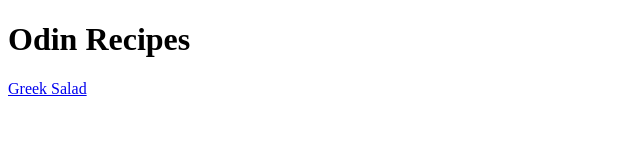
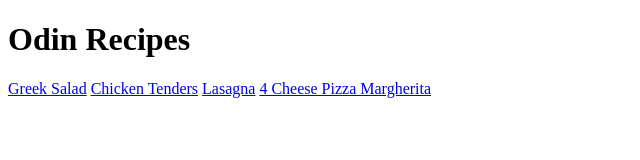
Before and after one commit to albertoandreas/odin-recipes, a plain HTML site: page index.html in a window 1280 px wide. Shown: the whole page, without its empty margins (0-640 px from the left). Drawn offline with Linux system fonts and the light colour scheme.

Commit message:
Add links for other recipes on index page

```diff
--- a/index.html
+++ b/index.html
@@ -10,7 +10,9 @@
     <h1>Odin Recipes</h1>
 
     <a href="./recipes/greek-salad.html">Greek Salad</a>
-
+    <a href="./recipes/chicken-tenders.html">Chicken Tenders</a>
+    <a href="./recipes/lasagna.html">Lasagna</a>
+    <a href="./recipes/pizza.html">4 Cheese Pizza Margherita</a>
 
   </body>
 
```
